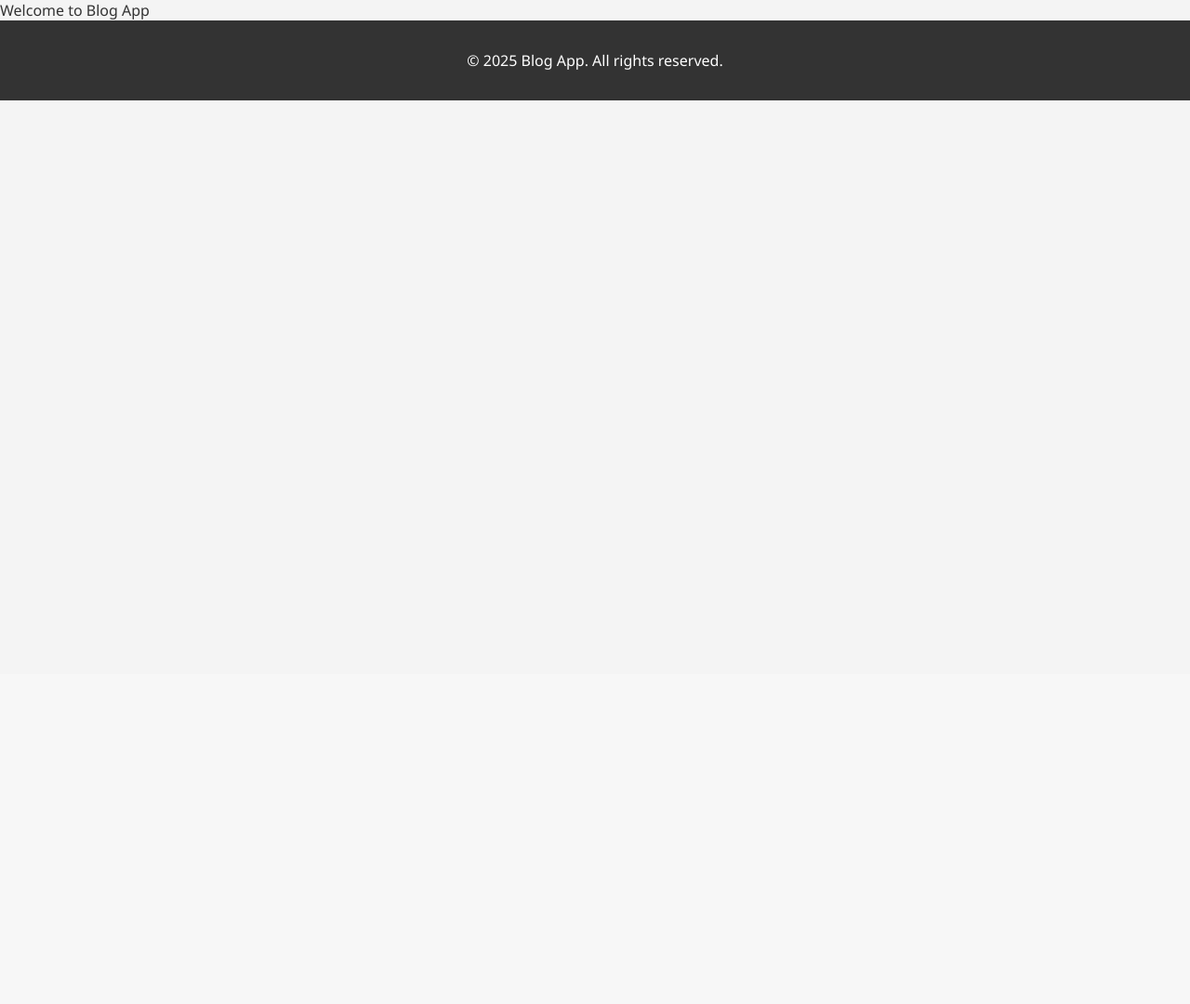
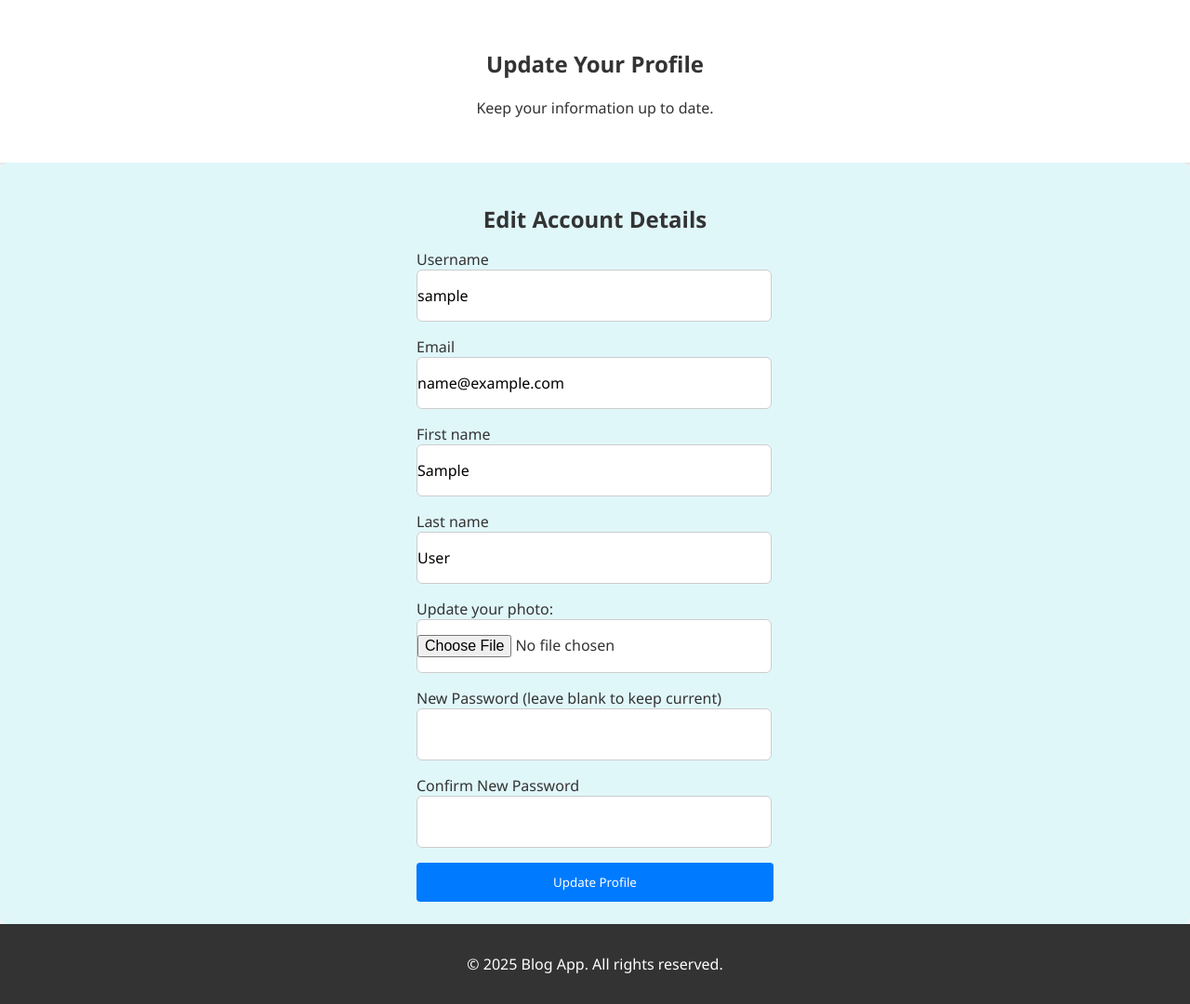
Before and after one commit to Ashkantvn/Blog-app, a Django app: page /accounts/update/ in a window 1280 px wide. Shown: the part 75-1155 px from the top of the page at 93% size. Before the commit the page ends 183 px from the top, so only its background shows below. Run offline with Django 5.2, Linux system fonts and the light colour scheme; the visitor is signed in with stand-in values (Sample User, id 1); parts of the project's set-up code (start-up, migrations or seed data) failed here and were passed over.

Commit message:
Update user update page

```diff
--- a/core/accounts/views/account_management.py
+++ b/core/accounts/views/account_management.py
@@ -24,15 +24,15 @@ class UpdateAccount(CustomLoginRequiredMixin,View):
     def post(self,request):
         user = request.user
         # Fields
-        email = request.POST.get("email","")
+        email = request.POST.get("email",request.user.email)
         password = request.POST.get("password","")
         password_confirm = request.POST.get("password_confirm","")
-        first_name = request.POST.get("first_name","")
-        last_name = request.POST.get("last_name","")
-        profile_image = request.POST.get("profile_image","")
-        username = request.POST.get("username","")
+        first_name = request.POST.get("first_name",request.user.first_name)
+        last_name = request.POST.get("last_name",request.user.last_name)
+        profile_image = request.FILES.get("profile_image",request.user.profile_image)
+        username = request.POST.get("username",request.user.username)
         # Check if all fields exists
-        if not all([email,password,first_name,username,password_confirm]):
+        if not all([email,first_name,last_name,profile_image,username]):
             return render(
                 request,
                 "accounts/account-management/update.html",
@@ -41,19 +41,25 @@ class UpdateAccount(CustomLoginRequiredMixin,View):
                 },
                 status= HTTPStatus.BAD_REQUEST
             )
-        # Check if password and password_confirm are the same
-        if password!=password_confirm:
-            return render(
-                request,
-                "accounts/authentications/update.html",
-                context={
-                    "error":"password and password_confirm must be same."
-                }
-            )
-        # Validate email nad password
+        # Check if password and confirm password match
+        if password:
+            if password == password_confirm:
+                user.set_password(password)
+            else:
+                return render(
+                    request,
+                    "accounts/account-management/update.html",
+                    context={
+                        'error':"Password and Confirm Password do not match.",
+                    },
+                    status=HTTPStatus.BAD_REQUEST
+                )
+        # Validate email and password
         try:
             validate_email(email)
-            validate_password(password)
+            # Validate password only if it is being changed
+            if password:
+                validate_password(password)
         except ValidationError:
             return render(
                 request,
@@ -69,7 +75,6 @@ class UpdateAccount(CustomLoginRequiredMixin,View):
         user.email = email
         user.profile_image = profile_image
         user.username = username
-        user.set_password(password)
         user.save()
         return render(
             request,
--- a/core/templates/accounts/account-management/update.html
+++ b/core/templates/accounts/account-management/update.html
@@ -1 +1,50 @@
 {% extends "layout.html" %}
+{% load static %}
+
+{% block content %}
+    {% if error %}
+        <div class="alert">
+            {{ error }}
+        </div>
+    {% else %}
+    <section class="hero">
+        <h2>Update Your Profile</h2>
+        <p>Keep your information up to date.</p>
+    </section>
+
+    <section class="section blue-section">
+        <h2>Edit Account Details</h2>
+        <form action="{% url 'accounts:update' %}" enctype="multipart/form-data" method="POST" id="update-form">
+            {% if data %}
+                <div class="success">
+                    {{ data }}
+                </div>
+            {% endif %}
+            {% csrf_token %}
+
+            <label for="username">Username</label><br>
+            <input type="text" id="username" name="username" value="{{ user.username }}" required><br>
+
+            <label for="email">Email</label><br>
+            <input type="email" id="email" name="email" value="{{ user.email }}" required><br>
+
+            <label for="first_name">First name</label><br>
+            <input type="text" id="first_name" name="first_name" value="{{ user.first_name }}" required><br>
+
+            <label for="last_name">Last name</label><br>
+            <input type="text" id="last_name" name="last_name" value="{{ user.last_name }}"><br>
+
+            <label for="profile_image">Update your photo:</label><br>
+            <input type="file" name="profile_image" id="profile_image" accept="image/*"><br>
+
+            <label for="password">New Password (leave blank to keep current)</label><br>
+            <input type="password" id="password" name="password"><br>
+
+            <label for="password_confirm">Confirm New Password</label><br>
+            <input type="password" id="password_confirm" name="password_confirm"><br>
+
+            <button type="submit" id="submit_button" class="submit_button">Update Profile</button>
+        </form>
+    </section>
+    {% endif %}
+{% endblock content %}
```
